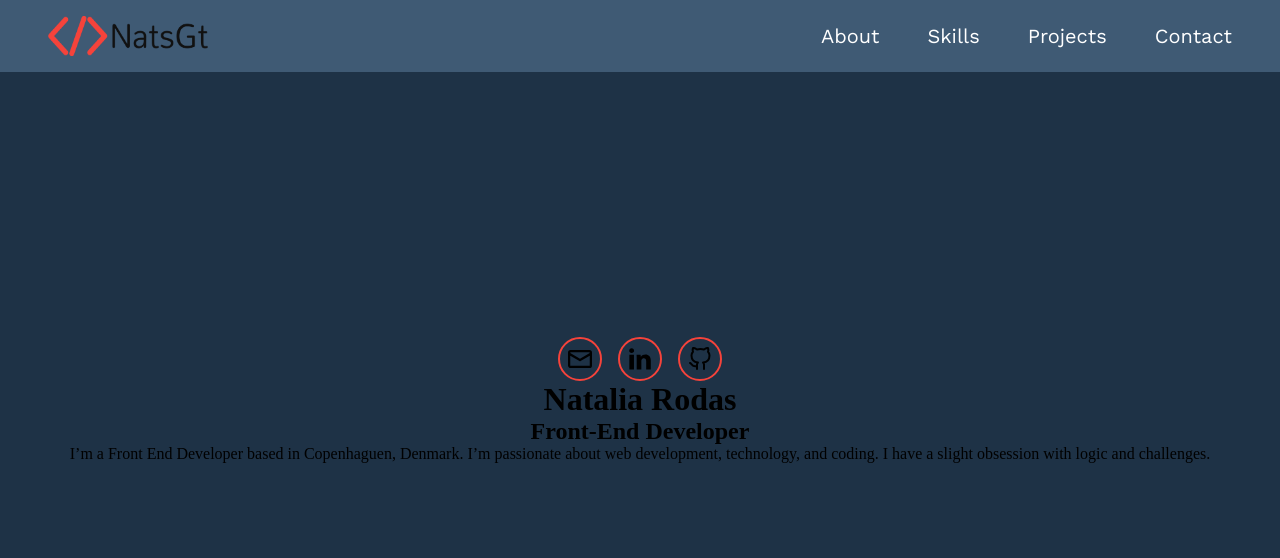
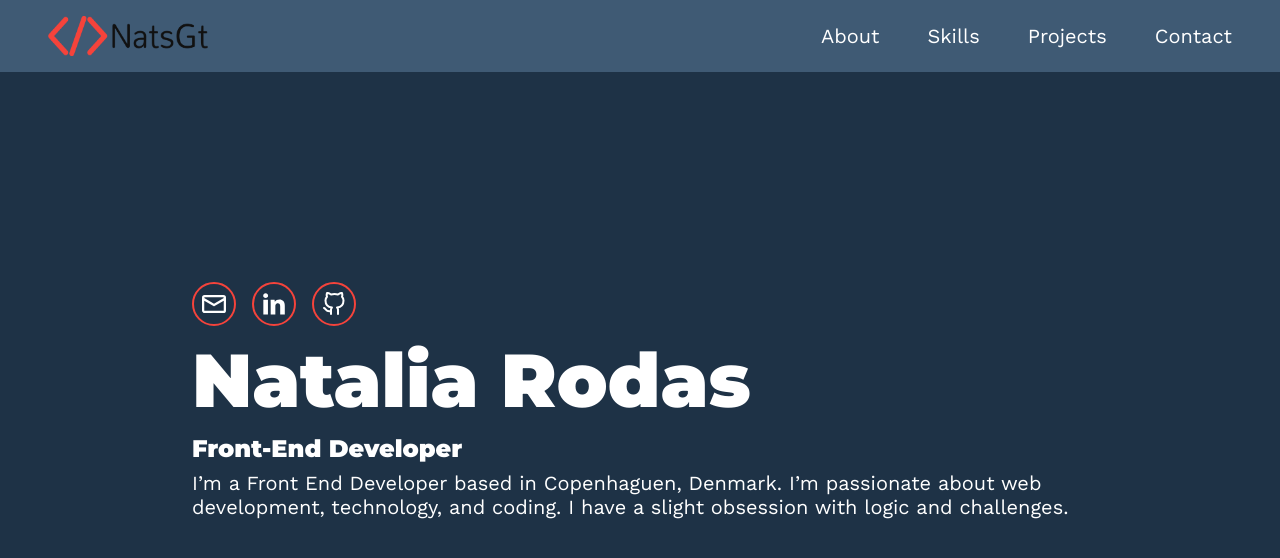
Before and after one commit to NatsGt/portfolio2023, a Next.js app: page / in a window 1280 px wide. Shown: the top 558 px of the page. Built offline with nearby package versions, Linux system fonts and the light colour scheme.

Commit message:
page container style

```diff
--- a/styles/components/frontpage.module.scss
+++ b/styles/components/frontpage.module.scss
@@ -1,13 +1,6 @@
 @use "../variables/" as *;
 
 .frontpage {
-  height: 100vh;
-  background-color: $blue-900;
-  display: flex;
-  flex-direction: column;
-  justify-content: center;
-  align-items: center;
-  &__data {
   height: 100%;
   width: 70%;
   display: flex;
@@ -55,4 +48,3 @@
     }
   }
 }
-}
```
Lines whose indentation alone changed are shown as unchanged.
